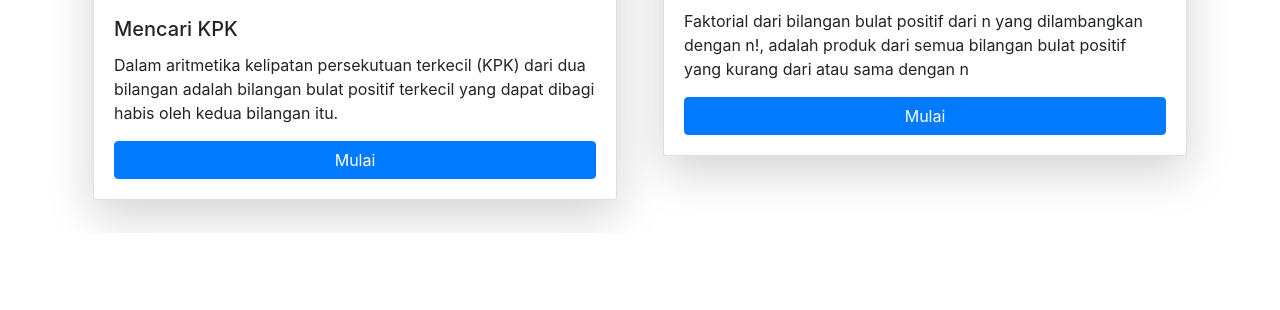
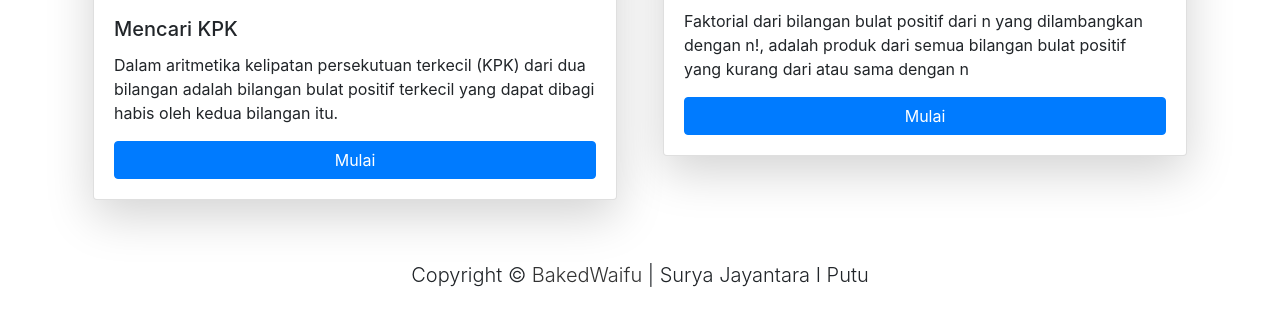
Before and after one commit to bakedwaifu/jsfactorial, a plain HTML site: page index.html in a window 1280 px wide. Shown: the part 567-877 px from the top of the page. Before the commit the page ends 800 px from the top, so only its background shows below. Drawn offline with nearby package versions, Linux system fonts and the light colour scheme.

Commit message:
adding footer

```diff
--- /dev/null
+++ b/css/style.css
@@ -0,0 +1,11 @@
+.text-footer{
+    color: #333333;
+    text-decoration: none;
+    transition: .5s;
+}
+.text-footer:hover{
+    letter-spacing: 2px;
+    transition: .5s;
+    color: #333333;
+    text-decoration: none;
+}
--- a/index.html
+++ b/index.html
@@ -7,6 +7,7 @@
 
     <!-- Bootstrap CSS -->
     <link rel="stylesheet" href="https://cdn.jsdelivr.net/npm/bootstrap@4.5.3/dist/css/bootstrap.min.css" integrity="sha384-TX8t27EcRE3e/ihU7zmQxVncDAy5uIKz4rEkgIXeMed4M0jlfIDPvg6uqKI2xXr2" crossorigin="anonymous">
+    <link rel="stylesheet" href="css/style.css">
 
     <title>KPK</title>
   </head>
@@ -122,6 +123,10 @@
 
     </div>
 
+    <div class="footer mt-5 p-1">
+      <p class="text-center lead"> Copyright &copy; <span><a class="text-footer" href="http://github.com/bakedwaifu">BakedWaifu</a></span> | Surya Jayantara I Putu </p>
+    </div>
+
 
 
 
```
